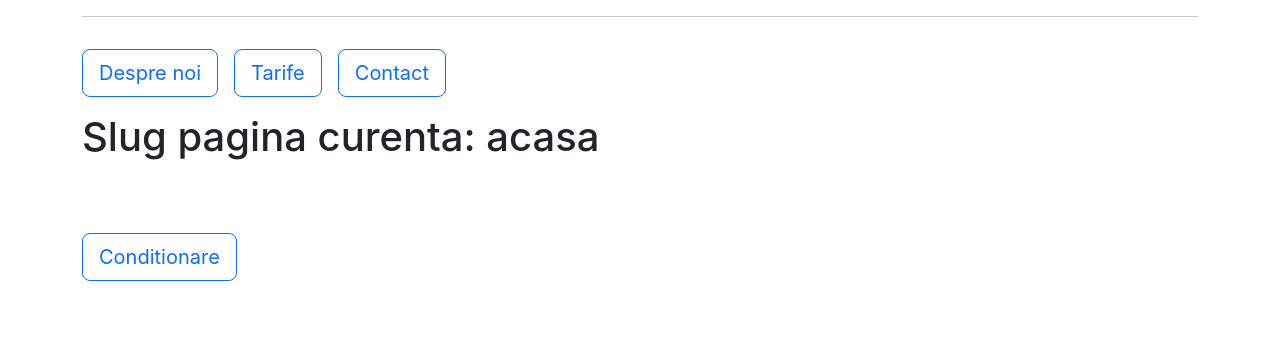
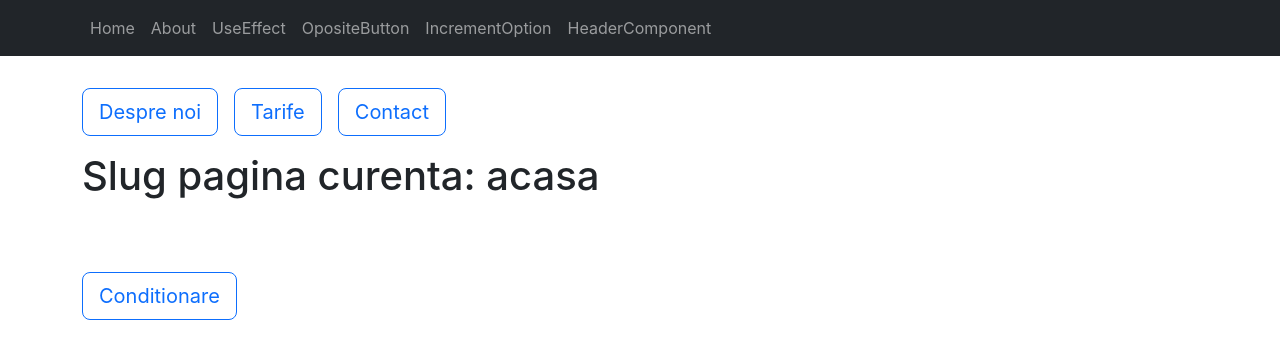
Before and after one commit to brateanugeorgeflorin/react-sda-course, a React (Create React App) app: page /useeffect in a window 1280 px wide. Shown: the top 358 px of the page. Built offline with nearby package versions, Linux system fonts and the light colour scheme.

Commit message:
Navbar separate component

```diff
--- a/src/AboutState.js
+++ b/src/AboutState.js
@@ -12,7 +12,7 @@ export const AboutState = () => {
 
     return (
         <>
-            <div className="pt-4 pb-4">
+            <div className="pt-4 pb-4 container">
                 <p>Exemplu prin care outputam ce scriem intr-un input</p>
                 <input className="form-control" type="text" onChange={changeInputValue} />
                 <small className="form-text text-muted">{inputState}</small>
@@ -39,7 +39,7 @@ export const IncrementOption = () => {
 
     return (
         <>
-            <div className="text-center fs-2">
+            <div className="text-center fs-2 container pt-3">
                 <p>{rezultat}</p>
                 <div className="d-flex gap-2 align-content-center justify-content-center">
                     <button className="btn btn-success" onClick={incrementOpt}>Incrementeaza <PlusCircle /></button>
@@ -68,8 +68,10 @@ export const OpositeButton = () => {
 
     return (
         <>
-            <Button setSeeText={setSeeText} />
-            <div className="mt-3 p-3 rounded" style={seeText ? color1 : color2}>{seeText ? 'Pot aprinde lumina' : 'Ce-ar fi s-o stingi ca ma doare corneea???'}</div>
+            <div className="container pt-3">
+                <Button setSeeText={setSeeText} />
+                <div className="mt-3 p-3 rounded" style={seeText ? color1 : color2}>{seeText ? 'Pot aprinde lumina' : 'Ce-ar fi s-o stingi ca ma doare corneea???'}</div>
+            </div>
         </>
     );
 };
--- a/src/App.js
+++ b/src/App.js
@@ -1,14 +1,16 @@
 import { AboutState, IncrementOption, OpositeButton } from './AboutState';
 import { HeaderComponent } from './components/HeaderComponent';
 import { Home } from './components/Home';
+import { Navbar } from './components/Navbar';
 import { UseEffect } from './components/UseEffect';
-import { BrowserRouter as Router, Routes, Route, Link } from 'react-router-dom';
+import { BrowserRouter as Router, Routes, Route, Link, NavLink } from 'react-router-dom';
 
 function App() {
 
   return (
-    <div className="App container">
+    <div className="App">
         <Router>
+          <Navbar/>
           <Routes>
             <Route path='/' element={<Home />} />
             <Route path='/aboutstate' element={<AboutState />} />
--- a/src/components/HeaderComponent.js
+++ b/src/components/HeaderComponent.js
@@ -15,7 +15,7 @@ export const HeaderComponent = () => {
 
     return (
         <>
-            <header className="App-header">
+            <header className="App-header container">
                 <h1 className="mt-5">
                     Main Header
                 </h1>
--- a/src/components/Home.js
+++ b/src/components/Home.js
@@ -4,11 +4,15 @@ import { Users } from "./db";
 export const Home = () => {
 
     return(
+        <>
+            <div className="container">
                 <div className="App mt-5 pb-5 row row-cols-3">
                     <div className="heading h1 col-12 text-center pb-2">User component</div>
                     {Users.map((user, i) => {
                     return <User name={user.name} age={user.age} key={user.key} id={user.key} />;
                     })}
                 </div>
+            </div>
+        </>
     );
 }
--- /dev/null
+++ b/src/components/Navbar.js
@@ -0,0 +1,34 @@
+import { BrowserRouter as Router, Routes, Route, Link, NavLink } from 'react-router-dom';
+
+export const Navbar = () => {
+    return (
+        <>
+        <nav className="navbar navbar-expand-lg navbar-dark bg-dark">
+            <div className="container">
+              <div className="collapse navbar-collapse" id="navbarSupportedContent">
+                <ul className="navbar-nav me-auto mb-2 mb-lg-0">
+                  <li className="nav-item">
+                    <Link to="/" className="nav-link">Home</Link>
+                  </li>
+                  <li className="nav-item">
+                    <NavLink to="/aboutstate" className="nav-link" activeclassname="active">About</NavLink>
+                  </li>
+                  <li className="nav-item">
+                    <Link to="/useeffect" className="nav-link">UseEffect</Link>
+                  </li>
+                  <li className="nav-item">
+                    <Link to="/opositebutton" className="nav-link">OpositeButton</Link>
+                  </li>
+                  <li className="nav-item">
+                    <Link to="/incrementoption" className="nav-link">IncrementOption</Link>
+                  </li>
+                  <li className="nav-item">
+                    <Link to="/headercomponent" className="nav-link">HeaderComponent</Link>
+                  </li>
+                </ul>
+              </div>
+            </div>
+        </nav>
+        </>
+    );
+}
--- a/src/components/UseEffect.js
+++ b/src/components/UseEffect.js
@@ -12,8 +12,7 @@ export const UseEffect = () => {
 
     return(
         <>
-            <div className="useEffectLogic">
-                <hr/>
+            <div className="useEffectLogic container">
                 <div className="col-12 d-flex gap-3 mb-3 mt-3 pt-3">
                     <button type="button" className="btn btn-outline-primary btn-lg" onClick={() => setTipResursa("despre-noi")}>Despre noi</button>
                     <button type="button" className="btn btn-outline-primary btn-lg" onClick={() => setTipResursa("tarife")}>Tarife</button>
```
Lines whose indentation alone changed are shown as unchanged.
